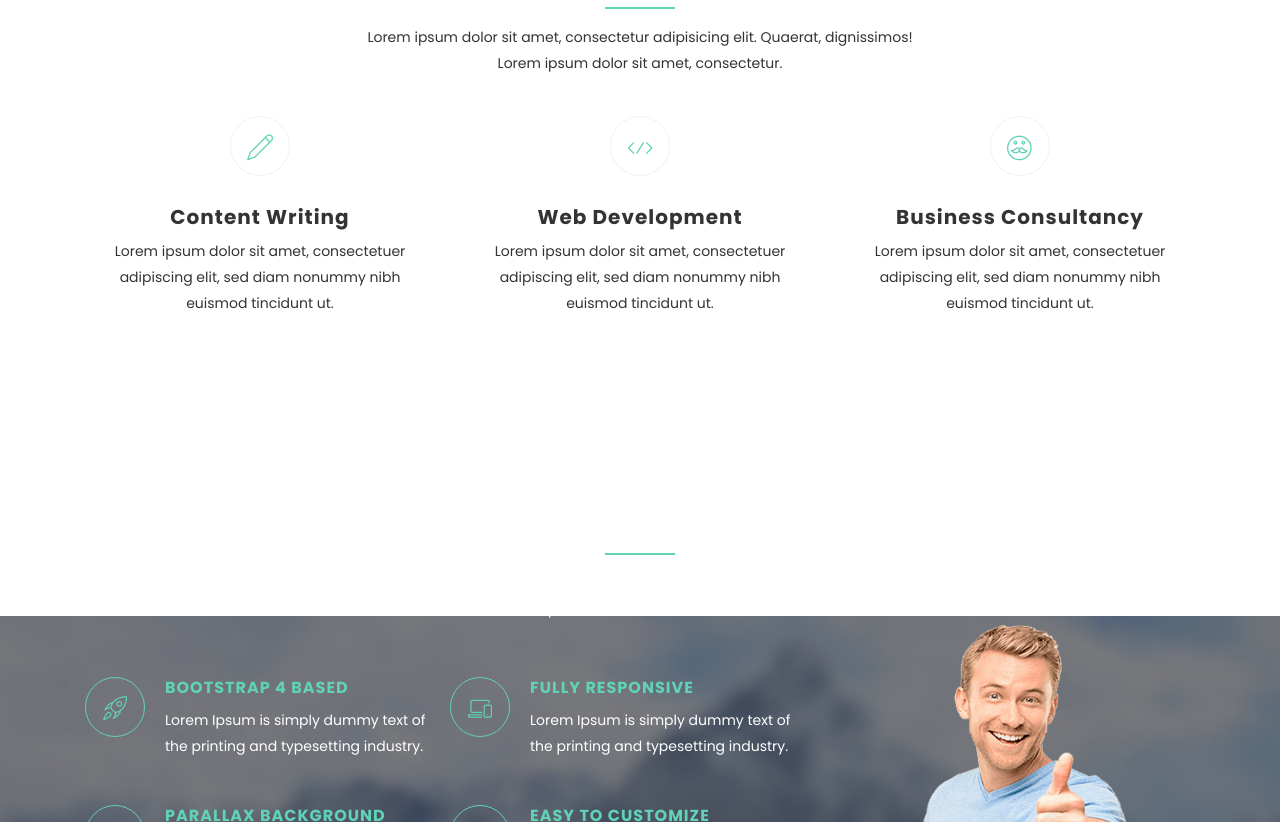
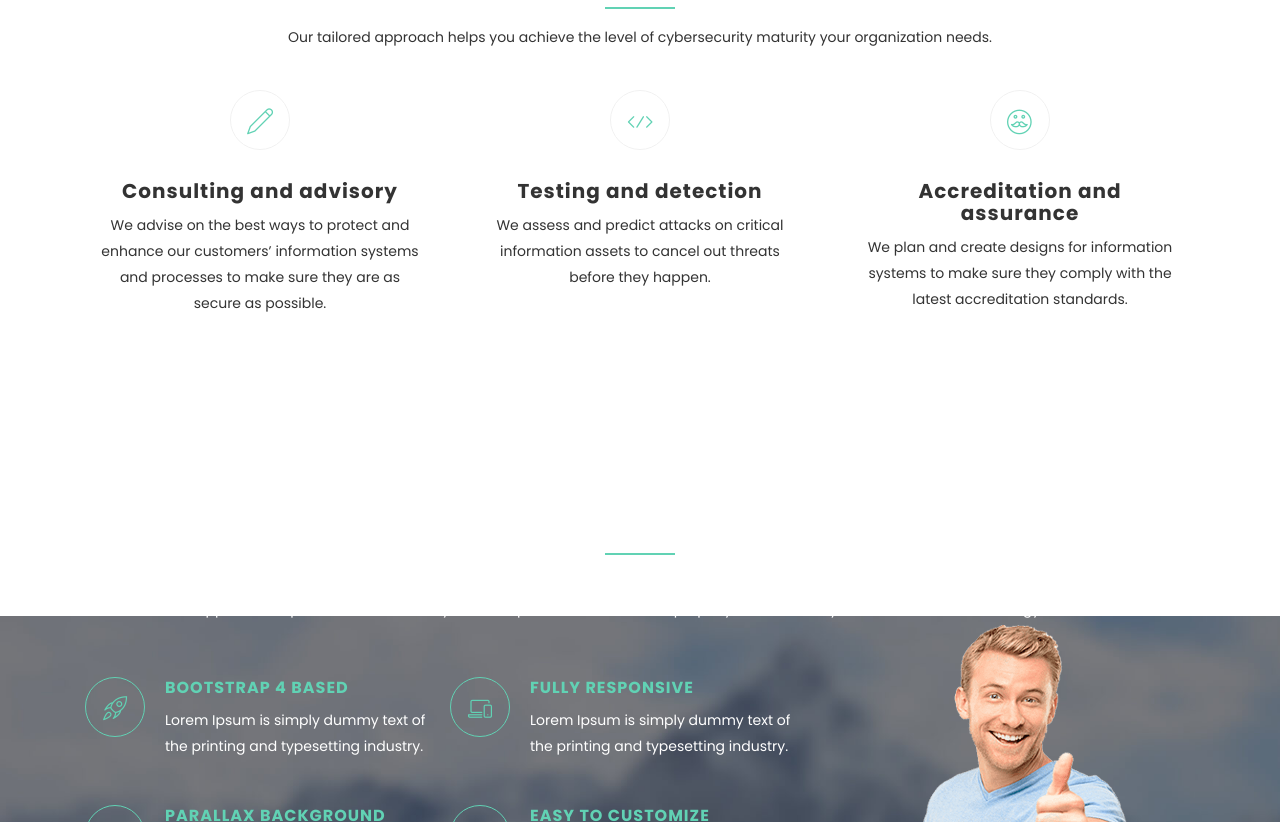
Before and after one commit to ayod17/ayod17.github.io, a plain HTML site: page index.html in a window 1280 px wide. Shown: the part 648-1470 px from the top of the page. Drawn offline with Linux system fonts and the light colour scheme.

Commit message:
initial commit

```diff
--- a/index.html
+++ b/index.html
@@ -76,7 +76,7 @@
               <a class="page-scroll" href="#services">Services</a>
             </li>
             <li>
-              <a class="page-scroll" href="#features">Features</a>
+              <a class="page-scroll" href="#features">Solutions</a>
             </li>
             <li>
               <a class="page-scroll" href="#portfolios">Works</a>
@@ -118,7 +118,7 @@
         <div class="section-header">
           <h2 class="section-title wow fadeIn" data-wow-duration="1000ms" data-wow-delay="0.3s">Our Services</h2>
           <hr class="lines wow zoomIn" data-wow-delay="0.3s">
-          <p class="section-subtitle wow fadeIn" data-wow-duration="1000ms" data-wow-delay="0.3s">Lorem ipsum dolor sit amet, consectetur adipisicing elit. Quaerat, dignissimos! <br> Lorem ipsum dolor sit amet, consectetur.</p>
+          <p class="section-subtitle wow fadeIn" data-wow-duration="1000ms" data-wow-delay="0.3s">Our tailored approach helps you achieve the level of cybersecurity maturity your organization needs.</p>
         </div>
         <div class="row">
           <div class="col-md-4 col-sm-6">
@@ -126,8 +126,8 @@
               <div class="icon">
                 <i class="lnr lnr-pencil"></i>
               </div>
-              <h4>Content Writing</h4>
-              <p>Lorem ipsum dolor sit amet, consectetuer adipiscing elit, sed diam nonummy nibh euismod tincidunt ut.</p>
+              <h4>Consulting and advisory</h4>
+              <p>We advise on the best ways to protect and enhance our customers’ information systems and processes to make sure they are as secure as possible.</p>
             </div>
           </div>
           <div class="col-md-4 col-sm-6">
@@ -135,8 +135,8 @@
               <div class="icon">
                 <i class="lnr lnr-code"></i>
               </div>
-              <h4>Web Development</h4>
-              <p>Lorem ipsum dolor sit amet, consectetuer adipiscing elit, sed diam nonummy nibh euismod tincidunt ut.</p>
+              <h4>Testing and detection</h4>
+              <p>We assess and predict attacks on critical information assets to cancel out threats before they happen.</p>
             </div>
           </div>
           <div class="col-md-4 col-sm-6">
@@ -144,8 +144,8 @@
               <div class="icon">
                 <i class="lnr lnr-mustache"></i>
               </div>
-              <h4>Business Consultancy</h4>
-              <p>Lorem ipsum dolor sit amet, consectetuer adipiscing elit, sed diam nonummy nibh euismod tincidunt ut.</p>
+              <h4>Accreditation and assurance</h4>
+              <p>We plan and create designs for information systems to make sure they comply with the latest accreditation standards.</p>
             </div>
           </div>
         </div>
@@ -157,9 +157,9 @@
     <section id="features" class="section" data-stellar-background-ratio="0.2">
       <div class="container">
         <div class="section-header">
-          <h2 class="section-title">Some Features</h2>
+          <h2 class="section-title">Enterprise Solutions</h2>
           <hr class="lines">
-          <p class="section-subtitle">Lorem ipsum dolor sit amet, consectetur adipisicing elit. Quaerat, dignissimos! <br> Lorem ipsum dolor sit amet, consectetur.</p>
+          <p class="section-subtitle">Access an entire team of security professionals for less than the cost of one. <br>Our approach helps ensure that security and compliance measures are properly factored into your business and technology decisions.</p>
         </div>
         <div class="row">
           <div class="col-lg-8 col-md-12 col-xs-12">
```
